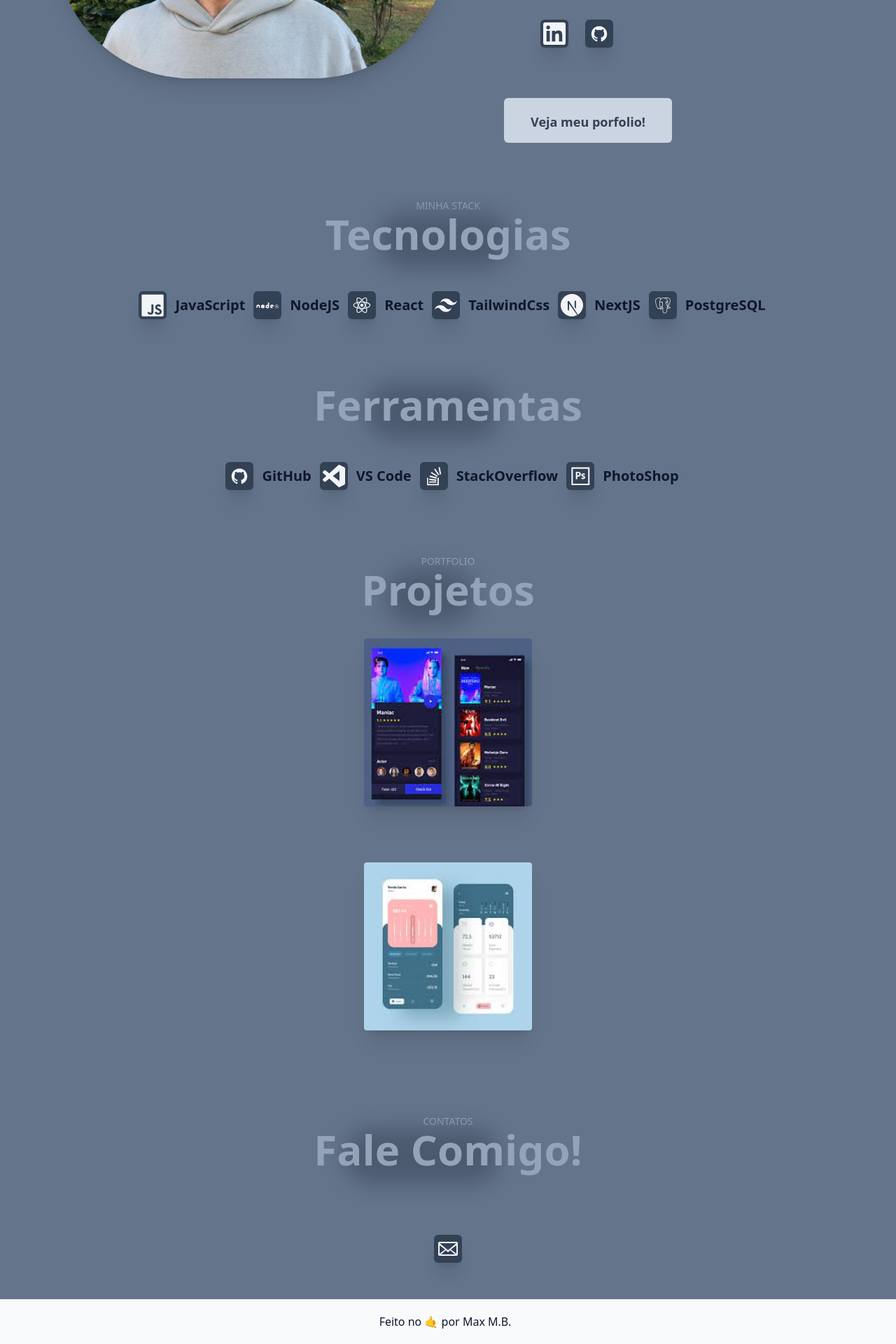
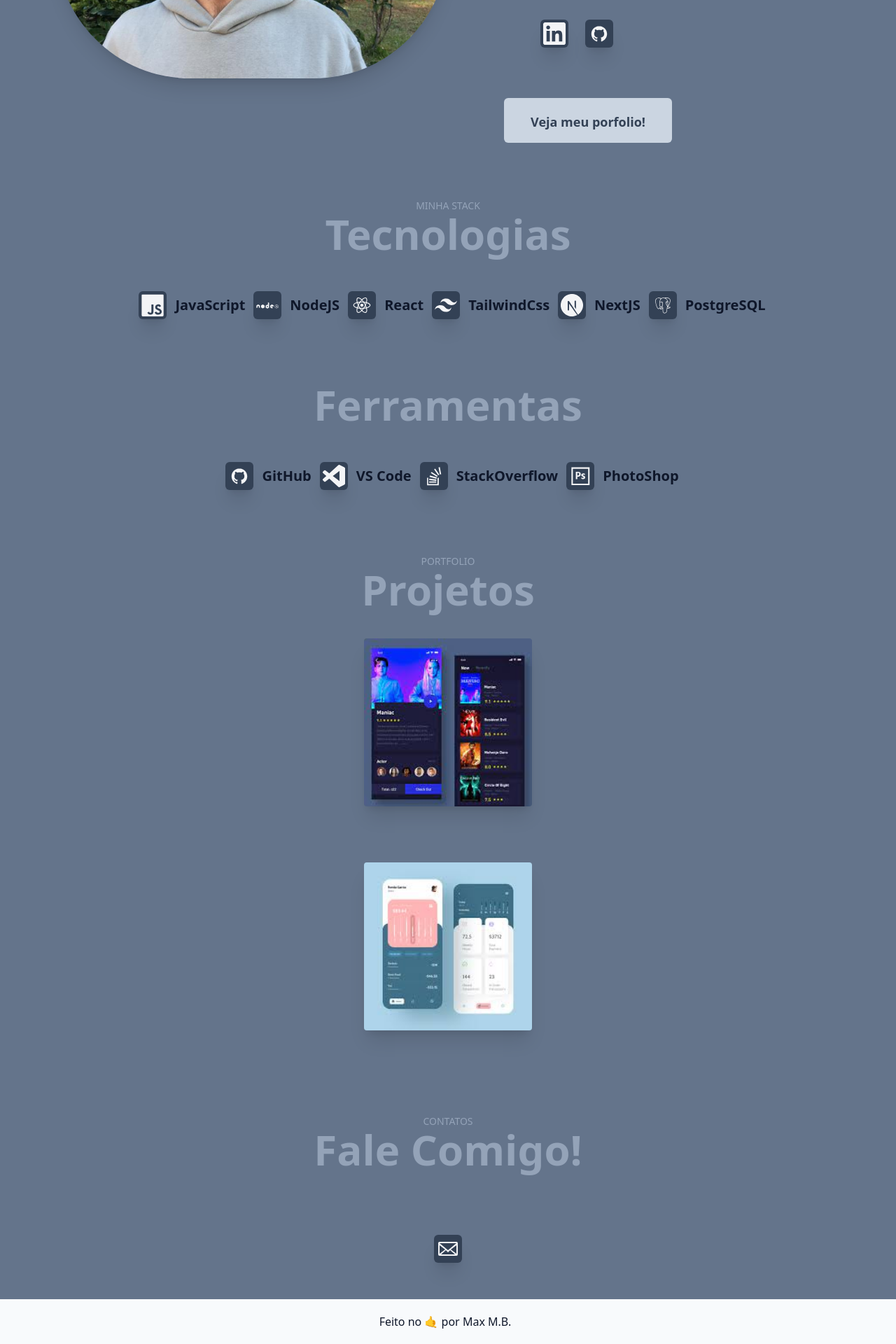
Before and after one commit to MaximilianoMB/portfolio, a Next.js app: page / in a window 1280 px wide. Shown: the part 400-2320 px from the top of the page at 70% size. Built offline with nearby package versions, Linux system fonts and the light colour scheme.

Commit message:
ajustes frontend

```diff
--- a/components/Navbar.js
+++ b/components/Navbar.js
@@ -23,7 +23,7 @@ function Navbar() {
 
                             <div className='hidden md:block'>
                                 <div className='ml-10 text-xl text-slate-900 font-bold flex items-baseline space-x-4'>
-                                    <Link activeClass='Home' to='home' smooth={ true } offset={ 50 } duration={ 500 } className='cursor-pointer hover:text-slate-300 px-3 py-2 text-md'>Início</Link>
+                                    <Link activeClass='homePage' to='homePage' smooth={ true } offset={ 50 } duration={ 500 } className='cursor-pointer hover:text-slate-300 px-3 py-2 text-md'>Início</Link>
                                     <Link activeClass='stack' to='stack' smooth={ true } offset={ 50 } duration={ 500 } className='cursor-pointer hover:text-slate-300 px-3 py-2 text-md'>Stack</Link>
                                     <Link activeClass='projetos' to='projetos' smooth={ true } offset={ 50 } duration={ 500 } className='cursor-pointer hover:text-slate-300 px-3 py-2 text-md'>Projetos</Link>
                                     <Link activeClass='contato' to='contato' smooth={ true } offset={ 50 } duration={ 500 } className='cursor-pointer hover:text-slate-300 px-3 py-2 text-md'>Contato</Link>
--- a/pages/contato.js
+++ b/pages/contato.js
@@ -8,7 +8,7 @@ function contato () {
                 <div className="w-full my-20 h-auto flex flex-col justify-center items-center">
                     <p className="text-sm uppercase text-slate-400">Contatos</p>
                     <div className="relative">
-                        <div className="absolute filter blur-lg opacity-35 w-56 h-20 left-12 bg-slate-600 rounded-full mix-blend-multiply animate-blob"></div>
+                        {/* <div className="absolute filter blur-lg opacity-35 w-56 h-20 left-12 bg-slate-600 rounded-full mix-blend-multiply animate-blob"></div> */}
                         <h1 className="relative text-slate-400 text-6xl font-bold text-center">
                             Fale Comigo!
                         </h1>
--- a/pages/homePage.js
+++ b/pages/homePage.js
@@ -1,4 +1,4 @@
-import React from 'react';
+import { Element } from 'react-scroll';
 import Image from "next/image";
 import heroImage from "../public/images/heroImage.jpeg";
 import { SiLinkedin } from 'react-icons/si';
@@ -6,6 +6,7 @@ import {DiGithubBadge } from 'react-icons/di';
 
 function homePage() {
     return(
+        <Element id="homePage" name="homePage">
             <div className="w-full">
                 <div className="flex justify-between text-center md:mx-20 md:pt-32 pt-28 ">
                     <div className="w-3/4 h-96 shadow-xl rounded-full relative px-10 hidden md:block ">
@@ -42,6 +43,7 @@ function homePage() {
                     </div>
                 </div>
             </div>
+        </Element>
     )
 }
 
--- a/pages/projetos.js
+++ b/pages/projetos.js
@@ -9,7 +9,7 @@ function projetos(){
             <div className="w-full my-20 h-auto flex flex-col justify-center items-center">
                 <p className="text-sm uppercase text-slate-400">Portfolio</p>
                 <div className="relative">
-                        <div className="absolute filter blur-lg opacity-35 w-32 h-20 left-10 bg-slate-600 rounded-full mix-blend-multiply animate-blob"></div>
+                        {/* <div className="absolute filter blur-lg opacity-35 w-32 h-20 left-10 bg-slate-600 rounded-full mix-blend-multiply animate-blob"></div> */}
                         <h1 className="relative text-slate-400 text-6xl font-bold text-center">
                             Projetos
                         </h1>
--- a/pages/stack.js
+++ b/pages/stack.js
@@ -13,7 +13,7 @@ function stack() {
                         Minha Stack
                     </p>
                     <div className="relative">
-                        <div className="absolute filter blur-lg opacity-35 w-48 h-20 left-20 bg-slate-600 rounded-full mix-blend-multiply animate-blob"></div>
+                        {/* <div className="absolute filter blur-lg opacity-35 w-48 h-20 left-20 bg-slate-600 rounded-full mix-blend-multiply animate-blob"></div> */}
                         <h1 className="relative text-slate-400 text-6xl font-bold text-center">
                             Tecnologias
                         </h1>
@@ -49,7 +49,7 @@ function stack() {
                     </div>
                 </div>
                 <div className="relative">
-                        <div className="absolute filter blur-lg opacity-35 w-48 h-20 left-20 bg-slate-600 rounded-full mix-blend-multiply animate-blob"></div>
+                        {/* <div className="absolute filter blur-lg opacity-35 w-48 h-20 left-20 bg-slate-600 rounded-full mix-blend-multiply animate-blob"></div> */}
                         <h1 className="relative text-slate-400 text-6xl font-bold text-center">
                             Ferramentas
                         </h1>
```
Lines whose indentation alone changed are shown as unchanged.
